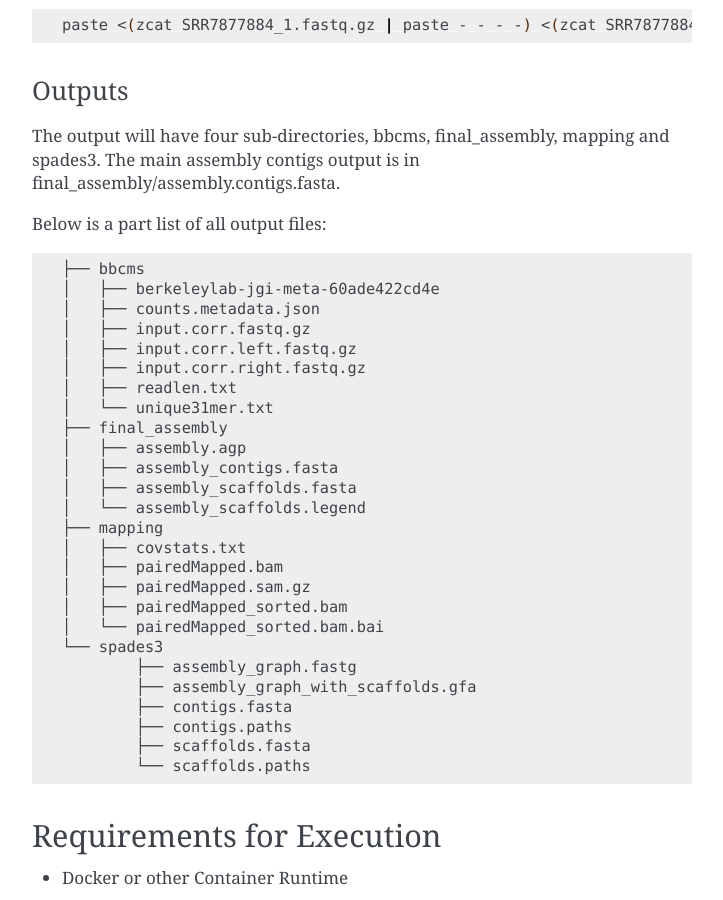
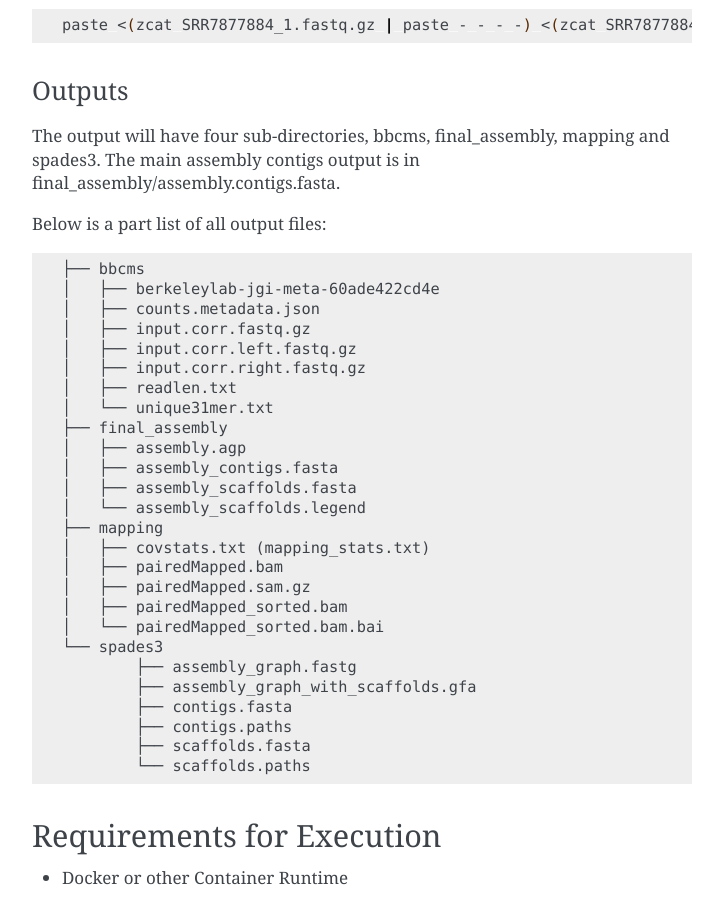
Before and after one commit to microbiomedata/metaAssembly, a Sphinx documentation site: the page built from docs/index.rst, in a window 1280 px wide and 900 px high, scrolled down 2154 px. Shown: the whole window, without its empty margins (388-1111 px from the left). Built offline with Sphinx 7.4.7, drawn with Linux system fonts in a browser that asks for light colours.

Commit message:
add mapping_stats.txt link to covstats.txt

```diff
--- a/docs/index.rst
+++ b/docs/index.rst
@@ -102,7 +102,7 @@ Below is a part list of all output files::
 	│   ├── assembly_scaffolds.fasta
 	│   └── assembly_scaffolds.legend
 	├── mapping
-	│   ├── covstats.txt
+	│   ├── covstats.txt (mapping_stats.txt)
 	│   ├── pairedMapped.bam
 	│   ├── pairedMapped.sam.gz
 	│   ├── pairedMapped_sorted.bam
```
Also changed, not shown: README.md (+1 -1 lines), 1 other file.
